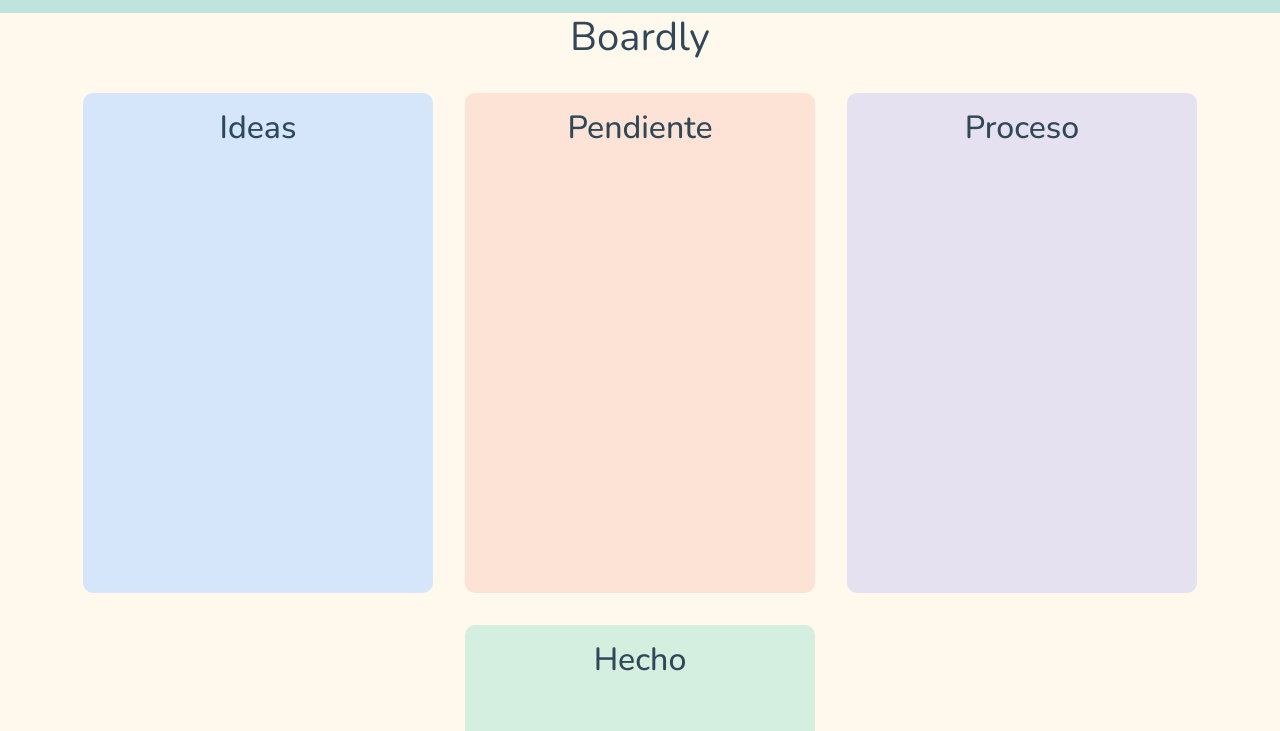
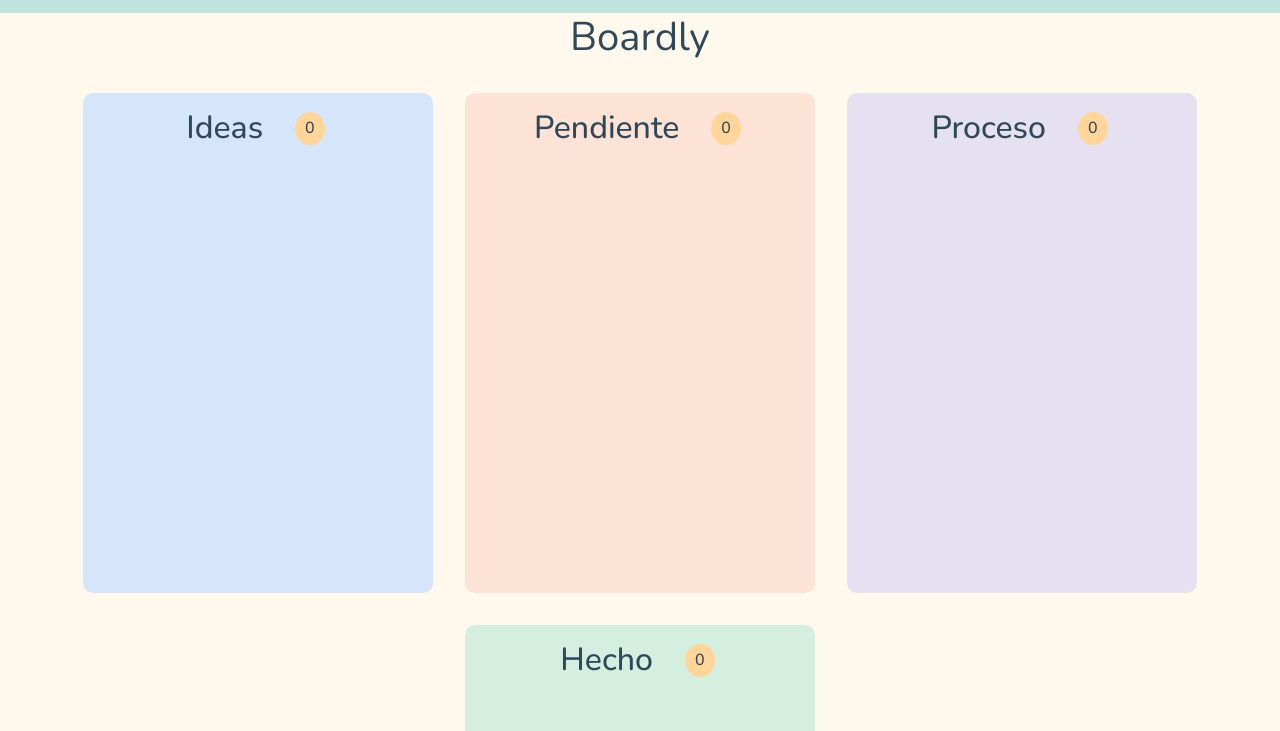
Before and after one commit to alegp2020/Boardly, a plain HTML site: page index.html in a window 1280 px wide. Shown: the part 69-800 px from the top of the page. Drawn offline with nearby package versions, Linux system fonts and the light colour scheme.

Commit message:
añadir numeros al lado de las tarjetas y sus estilos

```diff
--- a/index.html
+++ b/index.html
@@ -40,20 +40,20 @@
 
     <section class="entero">
       <div class="columna ideas">
-        <h2>Ideas</h2>
+        <h2>Ideas <span class="numeroTarjetas">0</span></h2>
         <div class="tarjetasAñadidas"></div>
       </div>
       <div class="columna pendientes">
-        <h2>Pendiente</h2>
+        <h2>Pendiente <span class="numeroTarjetas">0</span></h2>
         <div class="tarjetasAñadidas"></div>
       </div>
       <div class="columna procesos">
-        <h2>Proceso</h2>
+        <h2>Proceso <span class="numeroTarjetas">0</span></h2>
 
         <div class="tarjetasAñadidas"></div>
       </div>
       <div class="columna hechos">
-        <h2>Hecho</h2>
+        <h2>Hecho <span class="numeroTarjetas">0</span></h2>
         <div class="tarjetasAñadidas"></div>
       </div>
     </section>
--- a/styles.css
+++ b/styles.css
@@ -209,3 +209,17 @@ a:hover {
 .eliminarCartaNueva:hover {
   background-color: var(--btones-hover);
 }
+
+h2{
+  display: flex;
+  align-items: center;
+  justify-content: center;
+  margin-right: 5px;
+  gap: 2rem;
+}
+.numeroTarjetas{
+  background-color: var(--btones);
+    padding: 7px 10px;
+  font-size: 1rem;
+  border-radius: 50%;
+}
```
